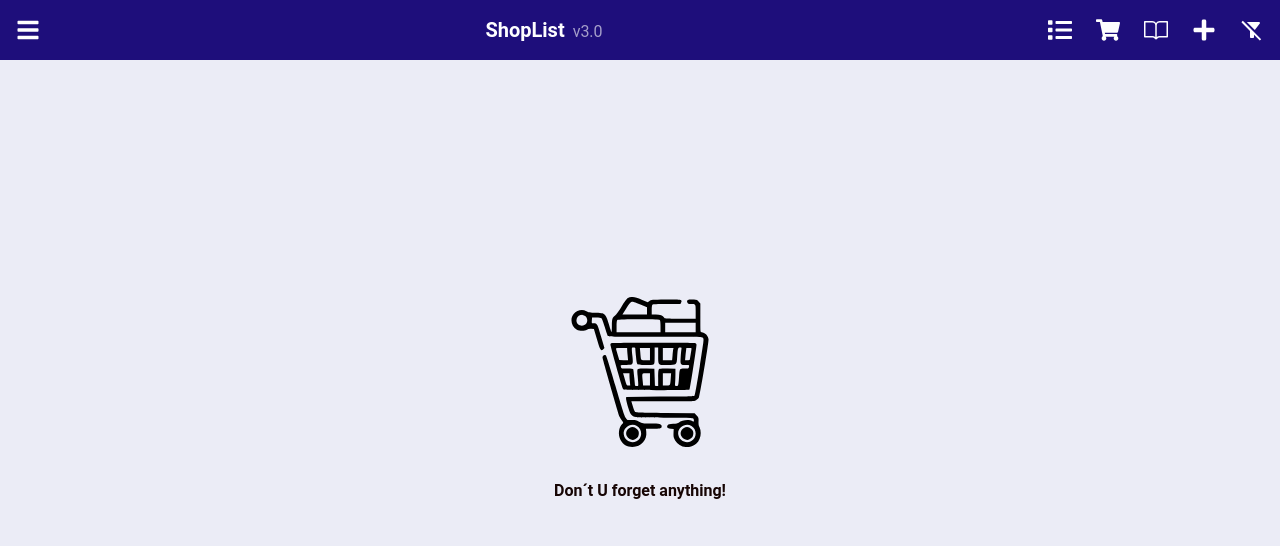
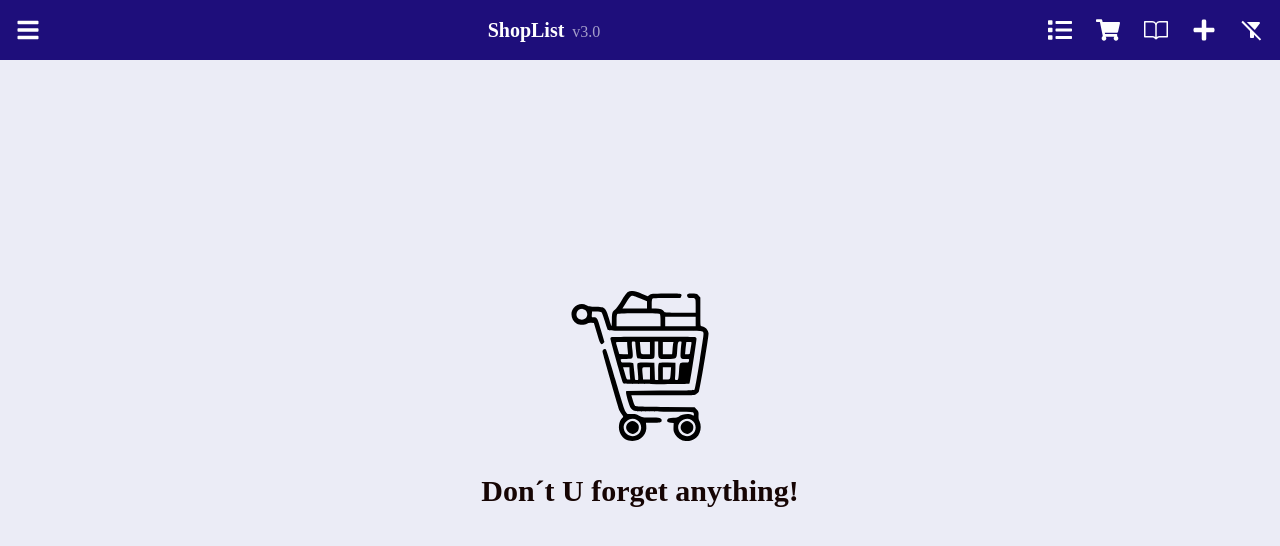
Before and after one commit to elcharlybeto/shoplist2, a Next.js app: page / in a window 1280 px wide. Shown: the top 546 px of the page. Built offline with nearby package versions, Linux system fonts and the light colour scheme.

Commit message:
change home page font

```diff
--- a/app/page.tsx
+++ b/app/page.tsx
@@ -6,7 +6,7 @@ export default function Home() {
     <div className="min-h-screen flex items-center justify-center ">
       <main className="flex flex-col gap-8 items-center">
         <Image src='/img/shopping-cart.svg' width={150} height={150} alt="carrito"/>
-        <h1 className="font-bold text-center style={{ fontFamily: 'var(--font-sour-gummy)' }}text-3xl">Don´t U forget anything!</h1>
+        <h1 className="font-bold text-center  text-3xl" style={{ fontFamily: 'var(--font-sour-gummy)' }}>Don´t U forget anything!</h1>
       </main>
     </div>
   );
--- a/app/ui/navbar.tsx
+++ b/app/ui/navbar.tsx
@@ -173,7 +173,7 @@ const Navbar = () => {
         </button>
       </div>
 
-      <div className="flex">
+      <div className="flex" style={{ fontFamily: 'var(--font-sour-gummy)' }}>
         <Link href="/">
           <span className="text-xl font-bold">ShopList</span>{" "}
           <span className="opacity-60 ml-1">v3.0</span>
```
Also changed, not shown: app/ui/fonts/GeistMonoVF.woff (deleted), app/ui/fonts/GeistVF.woff (deleted).
